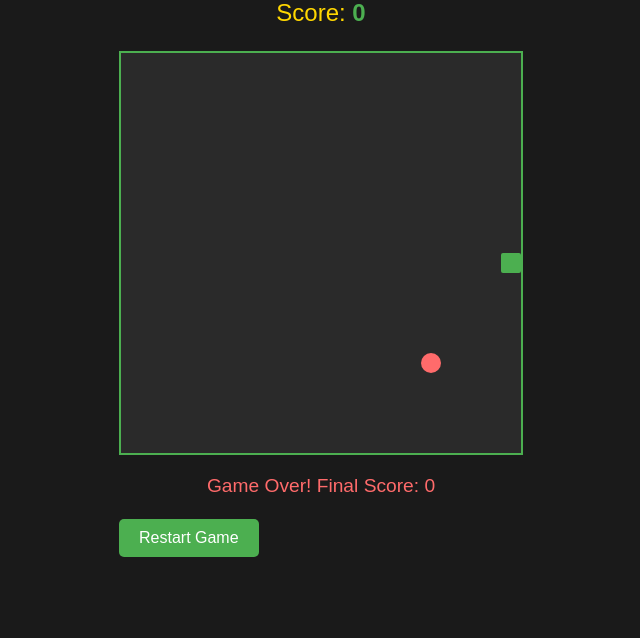
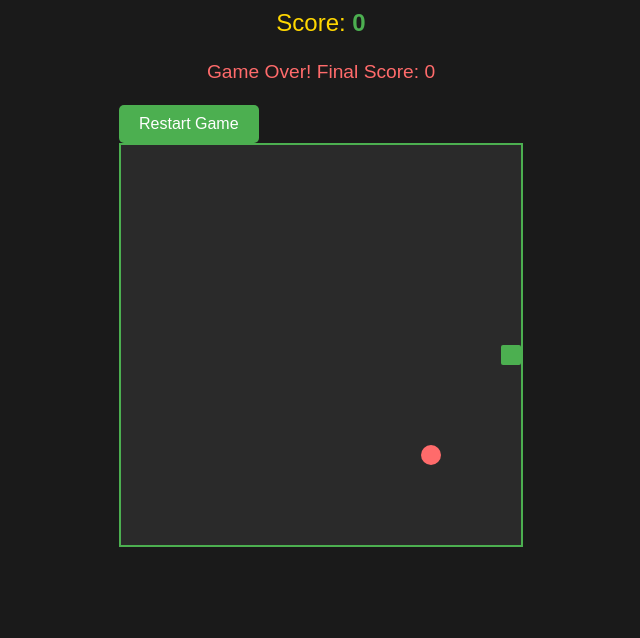
Before and after one commit to admaanurag-dotcom/snake-game, a plain HTML site: page index.html in a window 1280 px wide. Shown: the part 178-816 px from the top of the page, without its empty margins (319-959 px from the left). Drawn offline with Linux system fonts and the light colour scheme.

Commit message:
Refactor HTML structure for Snake Game

```diff
--- a/index.html
+++ b/index.html
@@ -2,19 +2,21 @@
 <html lang="en">
 <head>
     <meta charset="UTF-8">
-    <meta name="viewport" content="width=device-width, initial-scale=1.0">
+    <meta name="viewport" content="width=device-width, initial-scale=1.0, maximum-scale=1.0, user-scalable=no">
     <title>Snake Game</title>
     <link rel="stylesheet" href="style.css">
 </head>
 <body>
     <div class="container">
-        <h1>Snake Game</h1>
-        <div class="score-board">
-            <p>Score: <span id="score">0</span></p>
+        <div class="info-panel">
+            <h1>Snake Game</h1>
+            <div class="score-board">
+                <p>Score: <span id="score">0</span></p>
+            </div>
+            <p id="gameOverMessage" class="game-over-message"></p>
+            <button id="restartBtn" class="restart-btn" style="display: none;">Restart Game</button>
         </div>
         <div id="gameBoard" class="game-board"></div>
-        <p id="gameOverMessage" class="game-over-message"></p>
-        <button id="restartBtn" class="restart-btn" style="display: none;">Restart Game</button>
     </div>
     <script src="script.js"></script>
 </body>
```
